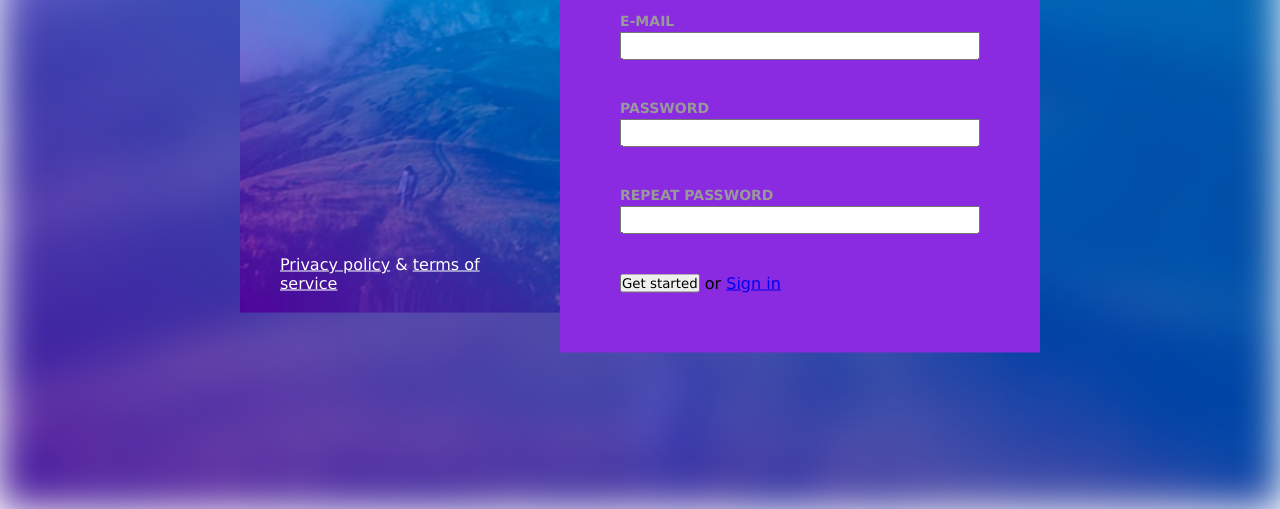
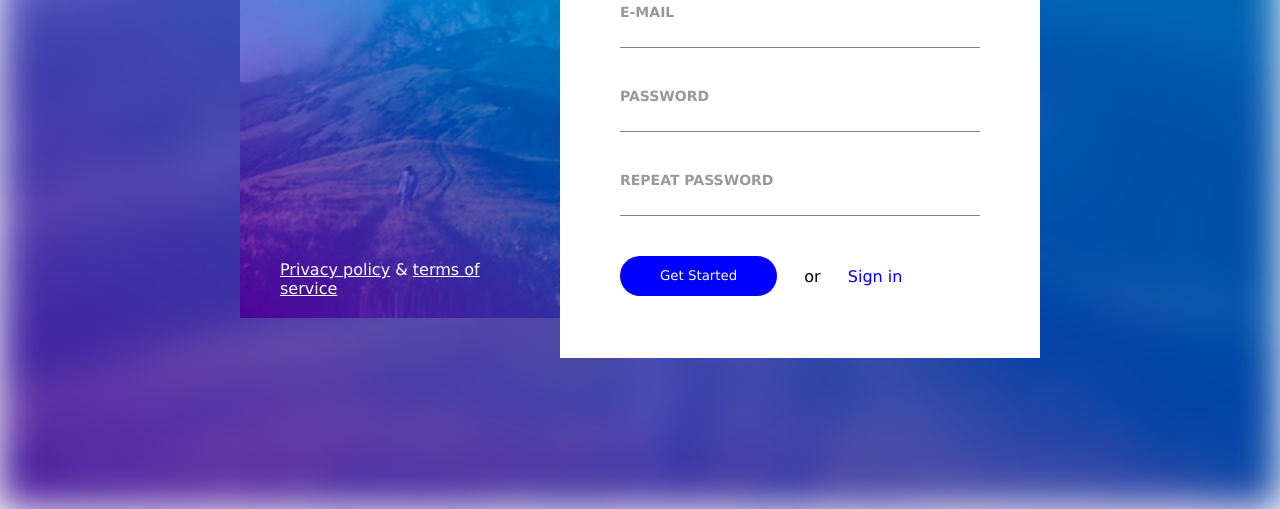
Before and after one commit to MartinZ96/3-sign-up, a plain HTML site: page index.html in a window 1280 px wide. Shown: the part 291-800 px from the top of the page. Drawn offline with Linux system fonts and the light colour scheme.

Commit message:
almost done desing

```diff
--- /dev/null
+++ b/css/form.css
@@ -0,0 +1,70 @@
+.close{
+    display: inline-block;
+    width: 60px;
+    height: 60px;
+    position: absolute;
+    top: 0;
+    right: 0;
+    font-size: 30px;
+    text-align: center;
+    line-height: 55px;
+
+}
+
+.form{
+    display: inline-block;
+    width: 100%;
+}
+
+.form-row + .form-row{
+    margin-top: 40px;
+}
+
+label{
+    display: inline-block;
+    width: 100%;
+    color: #999;
+    text-transform: uppercase;
+    font-weight: bold;
+    font-size: 14px;
+}
+
+input{
+    display: inline-block;
+    width: 100%;
+    font-size: 20px;
+    border: none;
+    border-bottom: 1px solid gray;
+}
+
+input:focus{
+    outline: none;
+}
+
+button{
+    background-color: blue;
+    color: white;
+    padding: 10px;
+    padding-left: 40px;
+    padding-right: 40px;
+    line-height: 20px;
+    text-transform: capitalize;
+    border-radius: 21px;
+    border: transparent;
+
+
+}
+
+.form-row > span{
+    display: inline-block;
+    margin-left: 11px;
+    padding: 11px;
+    line-height: 20px;
+}
+
+.form-row > a{
+    display: inline-block;
+    text-decoration: none;
+    padding: 11px;
+    line-height: 20px;
+}
--- a/css/main.css
+++ b/css/main.css
@@ -72,43 +72,6 @@ color: #fff;
     width: 60%;
     float: right;
     padding: 60px;
-    background-color: blueviolet;
+    background-color: white
 
 }
-
-.close{
-    display: inline-block;
-    width: 60px;
-    height: 60px;
-    position: absolute;
-    top: 0;
-    right: 0;
-    font-size: 30px;
-    text-align: center;
-    line-height: 55px;
-
-}
-
-.form{
-    display: inline-block;
-    width: 100%;
-}
-
-.form-row + .form-row{
-    margin-top: 40px;
-}
-
-label{
-    display: inline-block;
-    width: 100%;
-    color: #999;
-    text-transform: uppercase;
-    font-weight: bold;
-    font-size: 14px;
-}
-
-input{
-    display: inline-block;
-    width: 100%;
-    font-size: 20px;
-}
--- a/index.html
+++ b/index.html
@@ -6,6 +6,7 @@
     <meta name="viewport" content="width=device-width, initial-scale=1.0">
     <title>Sign up</title>
     <link rel="stylesheet" href="./css/main.css">
+    <link rel="stylesheet" href="./css/form.css">
 </head>
 
 <body>
```
